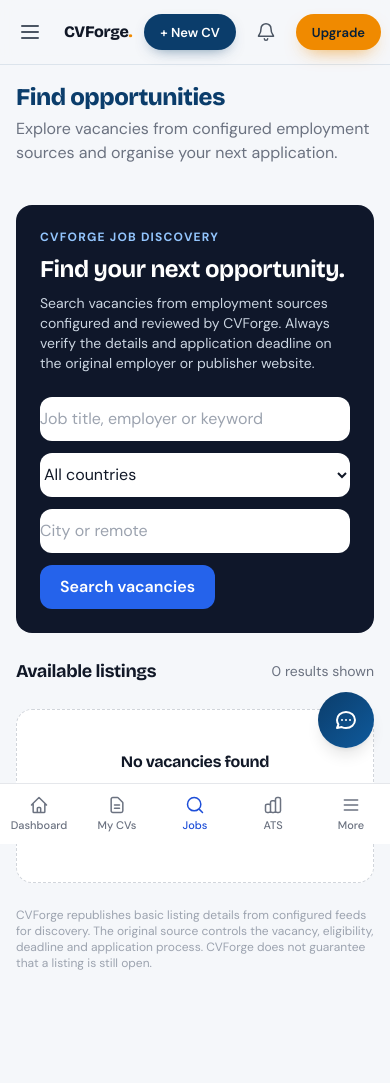
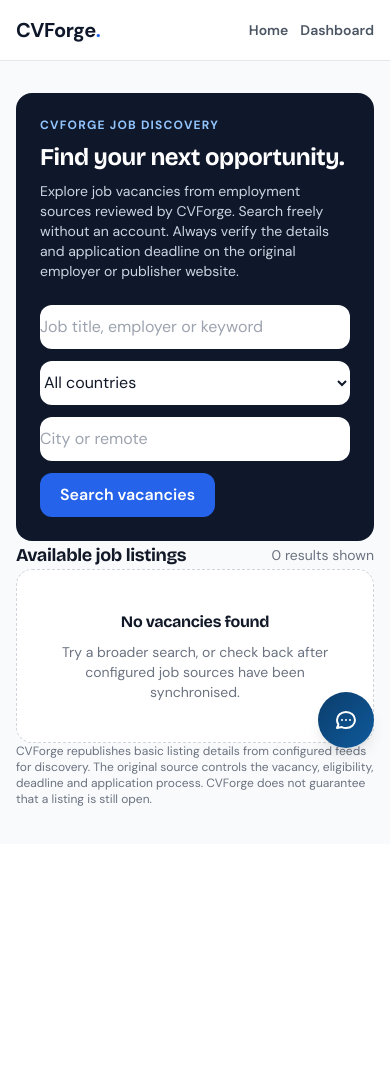
Before and after one commit to arvineee/Cv_Forge, a Flask app: page /career/jobs in a window 390 px wide. After the commit the page ends 806 px from the top, so only its background shows below. Run offline with Flask 3, Linux system fonts and the light colour scheme; the visitor is signed in with stand-in values (Sample User, id 1); data that the repository does not hold is empty; some libraries are stand-ins or nearby versions.

Commit message:
Update site

```diff
--- a/app/routes/dashboard.py
+++ b/app/routes/dashboard.py
@@ -312,7 +312,6 @@ def save_match_as_application(match_id):
 
 # ── Job discovery ─────────────────────────────────────────────────
 @dashboard_bp.route("/career/jobs")
-@login_required
 def job_discovery():
     term = (request.args.get("q") or "").strip()[:100]
     country = (request.args.get("country") or "").strip()[:80]
--- a/app/routes/seo.py
+++ b/app/routes/seo.py
@@ -93,6 +93,7 @@ PUBLIC_PAGES = [
     ("main.pricing", "weekly", "0.9"),
     ("templates_gallery.index", "weekly", "0.8"),
     ("cv_examples.index", "weekly", "0.7"),
+    ("dashboard.job_discovery", "daily", "0.9"),
     ("free_ats.checker", "monthly", "0.8"),
     ("auth.register", "monthly", "0.6"),
     ("guide.index", "monthly", "0.6"),
@@ -107,7 +108,9 @@ PUBLIC_PAGES = [
 # future noindex audit can reference the same list.
 DISALLOWED_PREFIXES = [
     "/dashboard",
-    "/career/",
+    "/career/applications",
+    "/career/job-alerts",
+    "/career/match",
     "/cv/",
     "/cover-letter/",
     "/ats/",
@@ -166,6 +169,7 @@ def robots():
         "Allow: /cv-examples",
         "Allow: /free-ats-checker",
         "Allow: /pricing",
+        "Allow: /career/jobs",
         "Allow: /about",
         "",
         f"Sitemap: {_absolute('seo.sitemap')}",
@@ -211,6 +215,27 @@ def sitemap():
     # a template detail page), append them here the same way — loop over
     # the DB rows and build a <url> block per row, same as above.
 
+    # Public job detail pages are crawlable; private career workspace routes are not.
+    try:
+        from app.models import JobOpportunity
+        active_jobs = (JobOpportunity.query.filter_by(is_active=True)
+                       .order_by(JobOpportunity.updated_at.desc() if hasattr(JobOpportunity, "updated_at") else JobOpportunity.created_at.desc())
+                       .limit(5000).all())
+        for job in active_jobs:
+            try:
+                loc = _absolute("dashboard.public_job_detail", job_id=job.id)
+            except BuildError:
+                continue
+            urls.append(
+                "  <url>\n"
+                f"    <loc>{loc}</loc>\n"
+                "    <changefreq>daily</changefreq>\n"
+                "    <priority>0.7</priority>\n"
+                "  </url>"
+            )
+    except Exception:
+        current_app.logger.exception("sitemap: could not include public job pages")
+
     xml = (
         '<?xml version="1.0" encoding="UTF-8"?>\n'
         '<urlset xmlns="http://www.sitemaps.org/schemas/sitemap/0.9">\n'
--- a/app/templates/career/jobs.html
+++ b/app/templates/career/jobs.html
@@ -1,36 +1,73 @@
-{% extends "base_dashboard.html" %}
-{% block title %}Find Jobs | CVForge{% endblock %}
-{% block page_title %}Find opportunities{% endblock %}
-{% block page_subtitle %}Explore vacancies from configured employment sources and organise your next application.{% endblock %}
-{% block content %}
-<div class="max-w-7xl mx-auto space-y-6">
+{% extends "base.html" %}
+{% block title %}Find Jobs & Vacancies Worldwide | CVForge{% endblock %}
+{% block meta_description %}Search current job vacancies in Kenya and worldwide. Explore opportunities by job title, employer, country or location, then visit the original employer listing to apply.{% endblock %}
+{% block meta_keywords %}jobs in Kenya, vacancies in Kenya, jobs worldwide, latest job vacancies, remote jobs, employment opportunities, job search, CVForge jobs{% endblock %}
+{% block canonical %}{{ site_url }}{{ url_for('dashboard.job_discovery') }}{% endblock %}
+{% block robots %}{% if term or country or location %}noindex, follow{% else %}index, follow, max-image-preview:large{% endif %}{% endblock %}
+{% block structured_data %}
+<script type="application/ld+json">
+{
+  "@context": "https://schema.org",
+  "@type": "WebPage",
+  "name": "Find Jobs & Vacancies | CVForge",
+  "description": "Search job opportunities in Kenya and worldwide.",
+  "url": "{{ site_url }}{{ url_for('dashboard.job_discovery') }}",
+  "isPartOf": {"@type": "WebSite", "name": "CVForge", "url": "{{ site_url }}/"}
+}
+</script>
+{% endblock %}
+{% block body %}
+<header class="bg-white border-b border-gray-200">
+  <div class="max-w-7xl mx-auto px-4 sm:px-6 py-4 flex items-center justify-between gap-4">
+    <a href="{{ url_for('main.index') }}" class="font-extrabold text-xl tracking-tight text-slate-900">CVForge<span class="text-blue-600">.</span></a>
+    <nav class="flex items-center gap-3 text-sm font-semibold">
+      <a href="{{ url_for('main.index') }}" class="text-gray-600 hover:text-blue-700">Home</a>
+      {% if current_user.is_authenticated %}
+        <a href="{{ url_for('dashboard.index') }}" class="text-gray-600 hover:text-blue-700">Dashboard</a>
+      {% else %}
+        <a href="{{ url_for('auth.login', next=url_for('dashboard.job_discovery')) }}" class="text-gray-600 hover:text-blue-700">Log in</a>
+        <a href="{{ url_for('auth.register', next=url_for('dashboard.job_discovery')) }}" class="rounded-xl bg-blue-600 text-white px-4 py-2">Create account</a>
+      {% endif %}
+    </nav>
+  </div>
+</header>
+<main id="main-content" class="max-w-7xl mx-auto px-4 sm:px-6 py-8 sm:py-10 space-y-7">
   <section class="rounded-2xl bg-slate-900 text-white p-6 sm:p-8">
     <p class="text-xs font-bold uppercase tracking-widest text-blue-300">CVForge Job Discovery</p>
     <h1 class="text-2xl sm:text-3xl font-bold mt-2">Find your next opportunity.</h1>
-    <p class="text-sm text-slate-300 mt-2 max-w-2xl">Search vacancies from employment sources configured and reviewed by CVForge. Always verify the details and application deadline on the original employer or publisher website.</p>
-    <form method="GET" class="grid sm:grid-cols-2 lg:grid-cols-4 gap-3 mt-6">
-      <input name="q" value="{{ term }}" maxlength="100" placeholder="Job title, employer or keyword" class="rounded-xl text-gray-900 border-0 sm:col-span-2">
-      <select name="country" class="rounded-xl text-gray-900 border-0"><option value="">All countries</option>{% for item in countries %}<option value="{{ item }}" {% if country == item %}selected{% endif %}>{{ item }}</option>{% endfor %}</select>
-      <input name="location" value="{{ location }}" maxlength="100" placeholder="City or remote" class="rounded-xl text-gray-900 border-0">
+    <p class="text-sm text-slate-300 mt-2 max-w-2xl">Explore job vacancies from employment sources reviewed by CVForge. Search freely without an account. Always verify the details and application deadline on the original employer or publisher website.</p>
+    <form method="GET" action="{{ url_for('dashboard.job_discovery') }}" role="search" class="grid sm:grid-cols-2 lg:grid-cols-4 gap-3 mt-6">
+      <label class="sr-only" for="job-q">Job title, employer or keyword</label>
+      <input id="job-q" name="q" value="{{ term }}" maxlength="100" placeholder="Job title, employer or keyword" class="rounded-xl text-gray-900 border-0 sm:col-span-2">
+      <label class="sr-only" for="job-country">Country</label>
+      <select id="job-country" name="country" class="rounded-xl text-gray-900 border-0"><option value="">All countries</option>{% for item in countries %}<option value="{{ item }}" {% if country == item %}selected{% endif %}>{{ item }}</option>{% endfor %}</select>
+      <label class="sr-only" for="job-location">City or remote</label>
+      <input id="job-location" name="location" value="{{ location }}" maxlength="100" placeholder="City or remote" class="rounded-xl text-gray-900 border-0">
       <button class="sm:col-span-2 lg:col-span-4 justify-self-start px-5 py-2.5 rounded-xl bg-blue-600 text-white font-semibold">Search vacancies</button>
     </form>
   </section>
-  <div class="flex items-center justify-between gap-3"><h2 class="font-bold text-lg text-gray-900">Available listings</h2><span class="text-sm text-gray-500">{{ jobs|length }} result{{ '' if jobs|length == 1 else 's' }} shown</span></div>
+  <div class="flex items-center justify-between gap-3"><h2 class="font-bold text-lg text-gray-900">Available job listings</h2><span class="text-sm text-gray-500">{{ jobs|length }} result{{ '' if jobs|length == 1 else 's' }} shown</span></div>
   <div class="grid md:grid-cols-2 gap-4">
     {% for job in jobs %}
     <article class="bg-white border border-gray-200 rounded-2xl p-5 flex flex-col gap-3">
-      <div class="flex items-start justify-between gap-3"><div class="min-w-0"><p class="text-xs font-semibold text-blue-600">{{ job.source_name }} · {{ job.country }}</p><h3 class="font-bold text-lg text-gray-900 mt-1">{{ job.title }}</h3><p class="text-sm text-gray-600">{{ job.company_name }}{% if job.location %} · {{ job.location }}{% endif %}</p></div>{% if job.published_at %}<span class="text-xs text-gray-400 whitespace-nowrap">{{ job.published_at.strftime('%d %b %Y') }}</span>{% endif %}</div>
-      <p class="text-sm text-gray-600 leading-relaxed">{{ job.description|truncate(330) }}</p>
+      <div class="flex items-start justify-between gap-3"><div class="min-w-0"><p class="text-xs font-semibold text-blue-600">{{ job.source_name }} · {{ job.country }}</p><h3 class="font-bold text-lg text-gray-900 mt-1"><a class="hover:text-blue-700" href="{{ url_for('dashboard.public_job_detail', job_id=job.id) }}">{{ job.title }}</a></h3><p class="text-sm text-gray-600">{{ job.company_name }}{% if job.location %} · {{ job.location }}{% endif %}</p></div>{% if job.published_at %}<time class="text-xs text-gray-400 whitespace-nowrap" datetime="{{ job.published_at.isoformat() }}">{{ job.published_at.strftime('%d %b %Y') }}</time>{% endif %}</div>
+      <p class="text-sm text-gray-600 leading-relaxed">{{ job.description|striptags|truncate(330) }}</p>
       <div class="flex flex-wrap items-center gap-2 mt-auto pt-2">
-        <a href="{{ job.url }}" target="_blank" rel="noopener noreferrer" class="px-3 py-2 rounded-lg border border-gray-300 text-sm font-semibold text-gray-700">View original listing ↗</a>
-        <form method="POST" action="{{ url_for('dashboard.save_discovered_job', job_id=job.id) }}"><input type="hidden" name="csrf_token" value="{{ csrf_token() }}"><button class="px-3 py-2 rounded-lg bg-blue-600 text-white text-sm font-semibold">Save opportunity</button></form>
-        <a href="{{ url_for('dashboard.career_match', job_id=job.id) }}" class="px-3 py-2 rounded-lg bg-indigo-50 text-indigo-700 text-sm font-semibold">Match my CV</a>
+        <a href="{{ url_for('dashboard.public_job_detail', job_id=job.id) }}" class="px-3 py-2 rounded-lg border border-gray-300 text-sm font-semibold text-gray-700">View job details</a>
+        <a href="{{ job.url }}" target="_blank" rel="nofollow noopener noreferrer" class="px-3 py-2 rounded-lg border border-gray-300 text-sm font-semibold text-gray-700">Original listing ↗</a>
+        {% if current_user.is_authenticated %}
+          <form method="POST" action="{{ url_for('dashboard.save_discovered_job', job_id=job.id) }}"><input type="hidden" name="csrf_token" value="{{ csrf_token() }}"><button class="px-3 py-2 rounded-lg bg-blue-600 text-white text-sm font-semibold">Save opportunity</button></form>
+          <a href="{{ url_for('dashboard.career_match', job_id=job.id) }}" class="px-3 py-2 rounded-lg bg-indigo-50 text-indigo-700 text-sm font-semibold">Match my CV</a>
+        {% else %}
+          <a href="{{ url_for('auth.login', next=url_for('dashboard.public_job_detail', job_id=job.id)) }}" class="px-3 py-2 rounded-lg bg-blue-600 text-white text-sm font-semibold">Log in to save</a>
+          <a href="{{ url_for('auth.login', next=url_for('dashboard.career_match', job_id=job.id)) }}" class="px-3 py-2 rounded-lg bg-indigo-50 text-indigo-700 text-sm font-semibold">Log in to match CV</a>
+        {% endif %}
       </div>
     </article>
     {% else %}
     <div class="md:col-span-2 text-center bg-white border border-dashed border-gray-300 rounded-2xl p-10"><h3 class="font-semibold text-gray-900">No vacancies found</h3><p class="text-sm text-gray-500 mt-2">Try a broader search, or check back after configured job sources have been synchronised.</p></div>
     {% endfor %}
   </div>
-  <p class="text-xs text-gray-400">CVForge republishes basic listing details from configured feeds for discovery. The original source controls the vacancy, eligibility, deadline and application process. CVForge does not guarantee that a listing is still open.</p>
-</div>
+  <p class="text-xs text-gray-500">CVForge republishes basic listing details from configured feeds for discovery. The original source controls the vacancy, eligibility, deadline and application process. CVForge does not guarantee that a listing is still open.</p>
+</main>
 {% endblock %}
```
Also changed, not shown: app/templates/career/job_detail.html (added, +55 -0 lines), README.txt (added).
